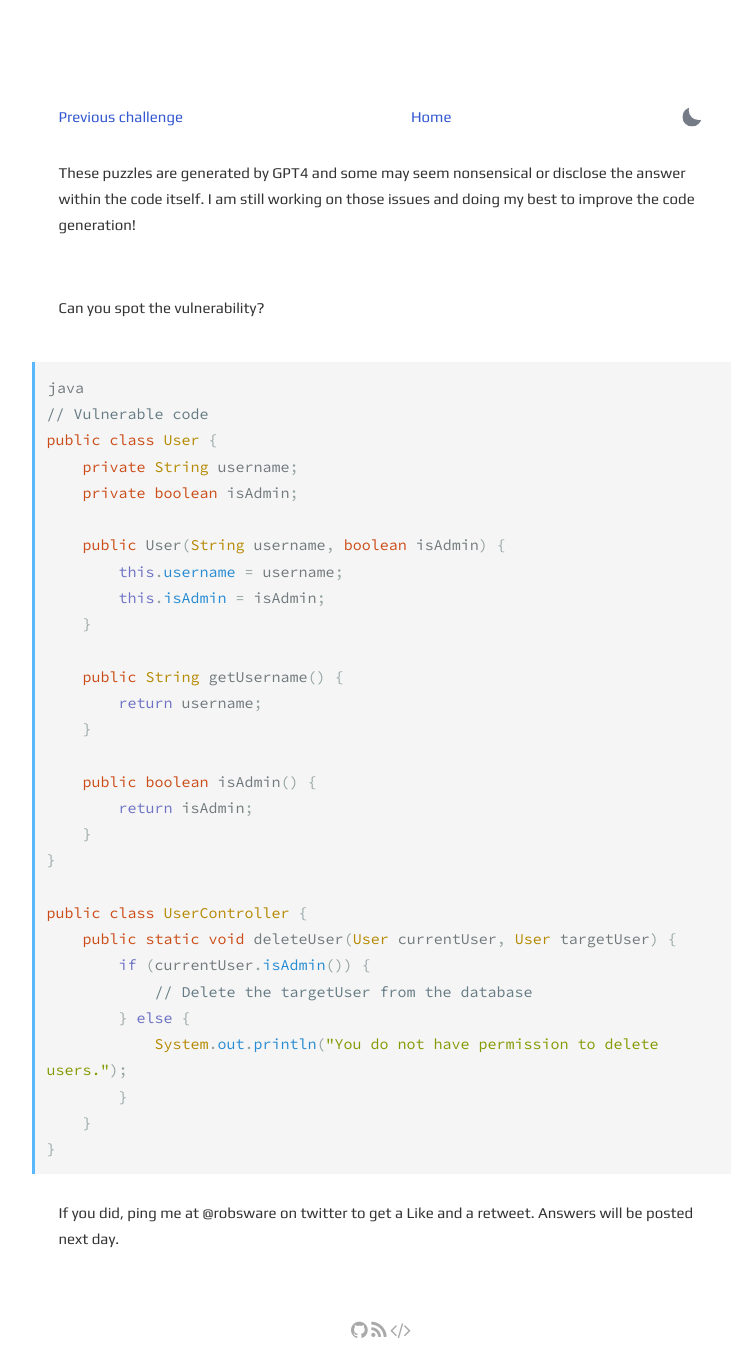
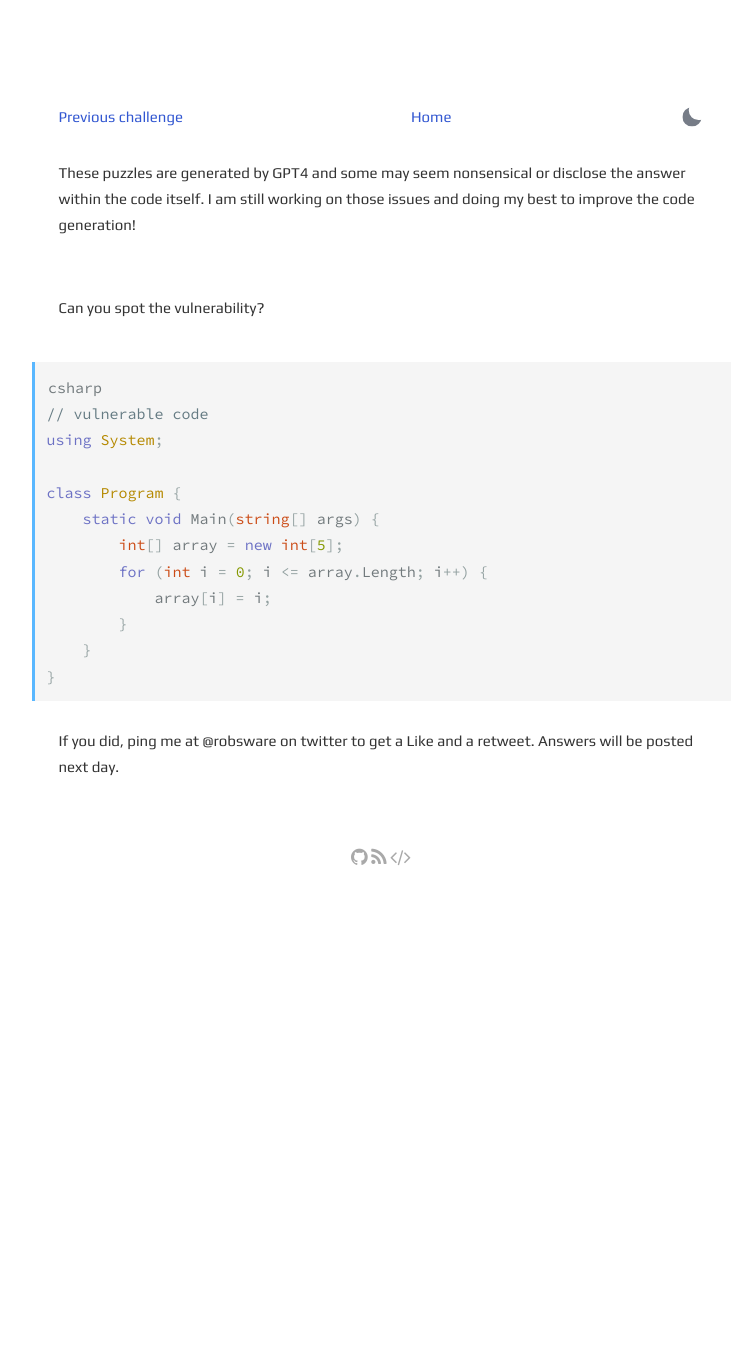
Before and after one commit to robsware/robsware.github.io, a Jekyll site: the page built from challenges/dailyappsec.html, in a window 1280 px wide. Shown: the whole page, without its empty margins (259-991 px from the left). Built offline with Jekyll 4.4.1, drawn with Linux system fonts in a browser that asks for light colours; after the commit the page ends 900 px from its top, so only the background shows below that.

Commit message:
Automated daily appsec challenge

```diff
--- a/challenges/dailyappsec.html
+++ b/challenges/dailyappsec.html
@@ -4,7 +4,7 @@ layout: page
 
 <section class="post">
     <div class="flex-row-between">
-    <a href="{{ site.url }}{{ site.baseurl }}/challenges/2023-04-23"> Previous challenge</a>
+    <a href="{{ site.url }}{{ site.baseurl }}/challenges/2023-04-24"> Previous challenge</a>
           <a href="{{ site.url }}{{ site.baseurl }}/"> Home</a>
       <button title="Change theme" id="theme-toggle" onclick="modeSwitcher()">
         <div></div>
@@ -16,33 +16,16 @@ layout: page
 <br>
 {% highlight html %}
 {% endhighlight %}
-{% highlight java %}
-java
-// Vulnerable code
-public class User {
-    private String username;
-    private boolean isAdmin;
+{% highlight c# %}
+csharp
+// vulnerable code
+using System;
 
-    public User(String username, boolean isAdmin) {
-        this.username = username;
-        this.isAdmin = isAdmin;
-    }
-
-    public String getUsername() {
-        return username;
-    }
-
-    public boolean isAdmin() {
-        return isAdmin;
-    }
-}
-
-public class UserController {
-    public static void deleteUser(User currentUser, User targetUser) {
-        if (currentUser.isAdmin()) {
-            // Delete the targetUser from the database
-        } else {
-            System.out.println("You do not have permission to delete users.");
+class Program {
+    static void Main(string[] args) {
+        int[] array = new int[5];
+        for (int i = 0; i <= array.Length; i++) {
+            array[i] = i;
         }
     }
 }
```
Also changed, not shown: challenges/2023-04-24.html (added, +183 -0 lines).
